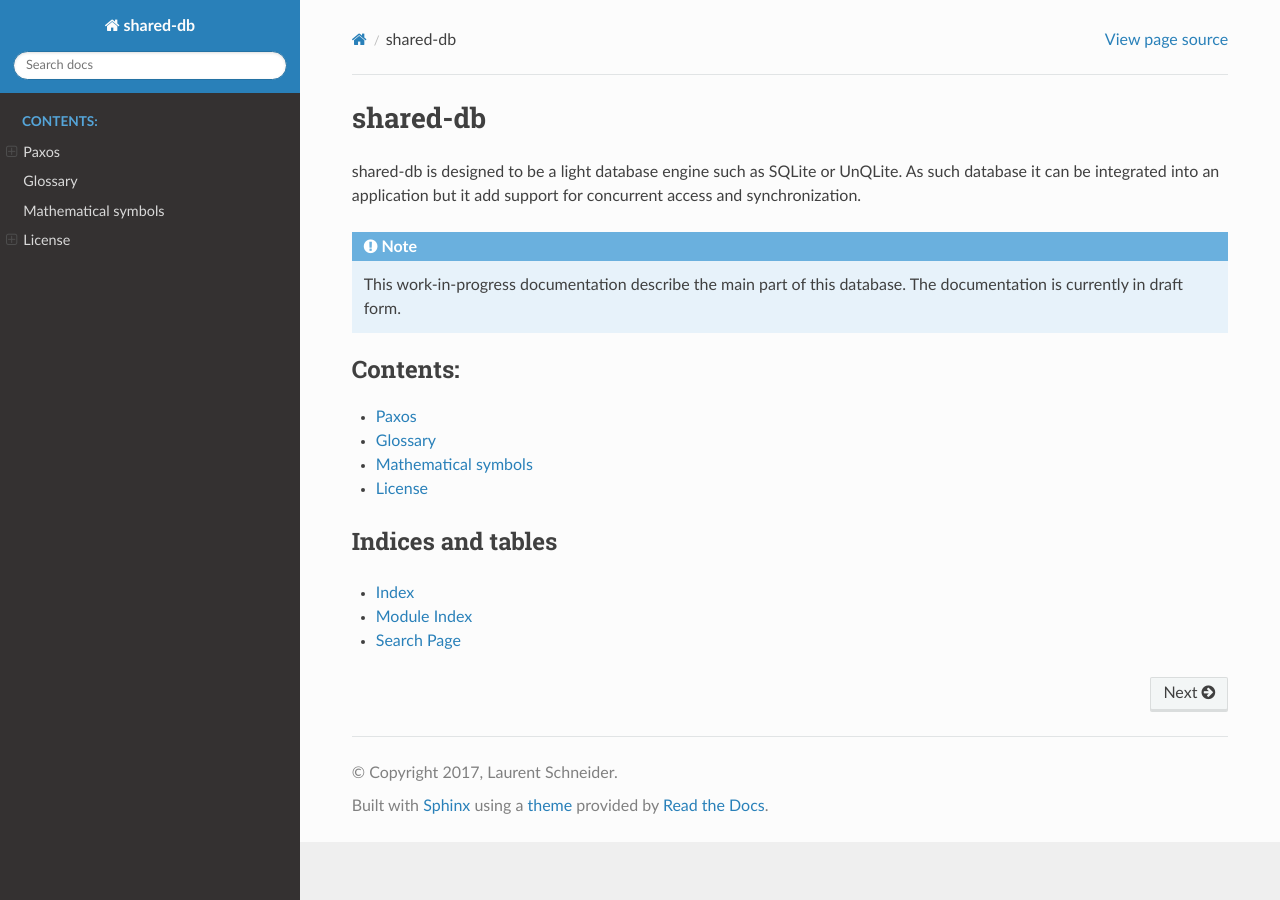
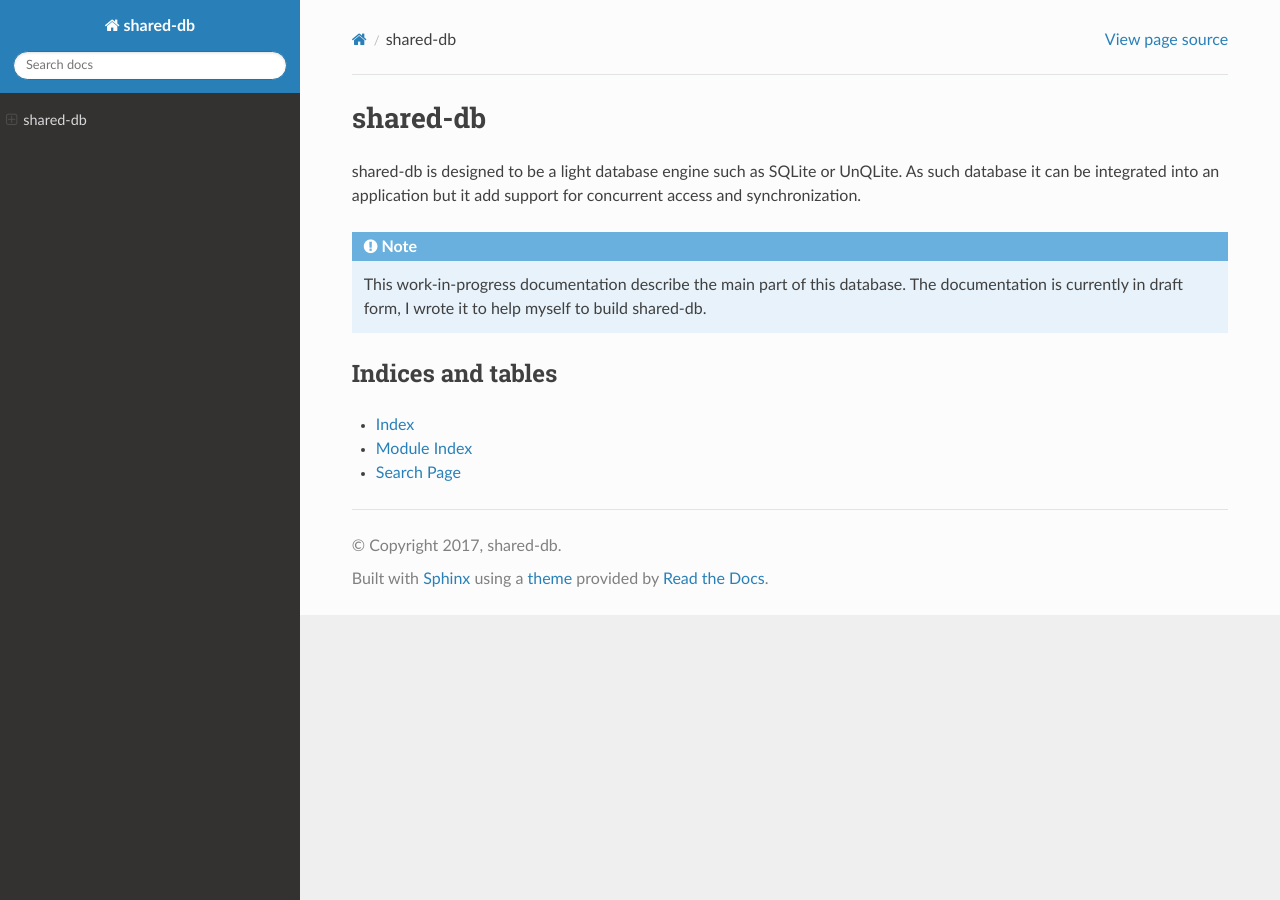
Before and after one commit to kogbok/shared-db, a Sphinx documentation site: the page built from docs/source/index.rst, in a window 1280 px wide. Built offline with Sphinx 7.4.7 and the Read the Docs theme 2.0.0, drawn with Linux system fonts in a browser that asks for light colours.

Commit message:
update documentation

```diff
--- /dev/null
+++ b/docs/source/TLA+.rst
@@ -0,0 +1,5 @@
+.. _TLA+:
+
+*******
+TLA+
+*******
--- a/docs/source/conf.py
+++ b/docs/source/conf.py
@@ -55,7 +55,7 @@ master_doc = 'index'
 
 # General information about the project.
 project = u'shared-db'
-copyright = u'2017, Laurent Schneider'
+copyright = u'2017, shared-db'
 author = u'Laurent Schneider'
 
 # The version info for the project you're documenting, acts as replacement for
--- a/docs/source/index.rst
+++ b/docs/source/index.rst
@@ -4,14 +4,16 @@ shared-db
 
 shared-db is designed to be a light database engine such as SQLite or UnQLite. As such database it can be integrated into an application but it add support for concurrent access and synchronization.
 
-.. note:: This work-in-progress documentation describe the main part of this database. The documentation is currently in draft form.
+.. note:: This work-in-progress documentation describe the main part of this database. The documentation is currently in draft form, I wrote it to help myself to build shared-db.
 
 .. toctree::
    :maxdepth: 1
    :caption: Contents:
 
+..
    paxos
    glossary
+   TLA+
    mathematical_symbols
    license
 
--- a/docs/source/paxos.rst
+++ b/docs/source/paxos.rst
@@ -25,6 +25,8 @@ First we describe the simplest form of paxos, which is static paxos. After we de
 Static Paxos
 ============
 
+.. figure:: _static/images/static_paxos_view_0.svg
+   :width: 200pt
 
 Big picture
 -----------
--- a/gulpfile.js
+++ b/gulpfile.js
@@ -60,7 +60,7 @@ gulp.task('run_making', function () {
   }));
 });
 
-gulp.task('docs_make_html', function (done) {
+gulp.task('make_docs', function (done) {
   var win_cmd = 'call docs/make html';
   var linux_cmd = 'make -C docs/ html';
 
```
Also changed, not shown: docs/source/_static/images/static_paxos_view_0.svg (added).
